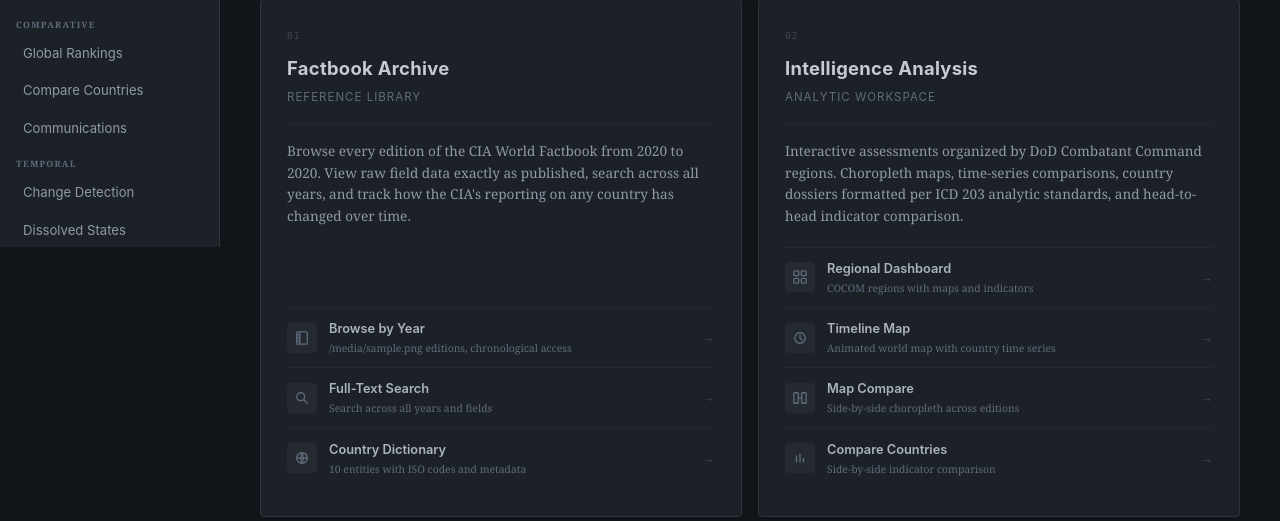
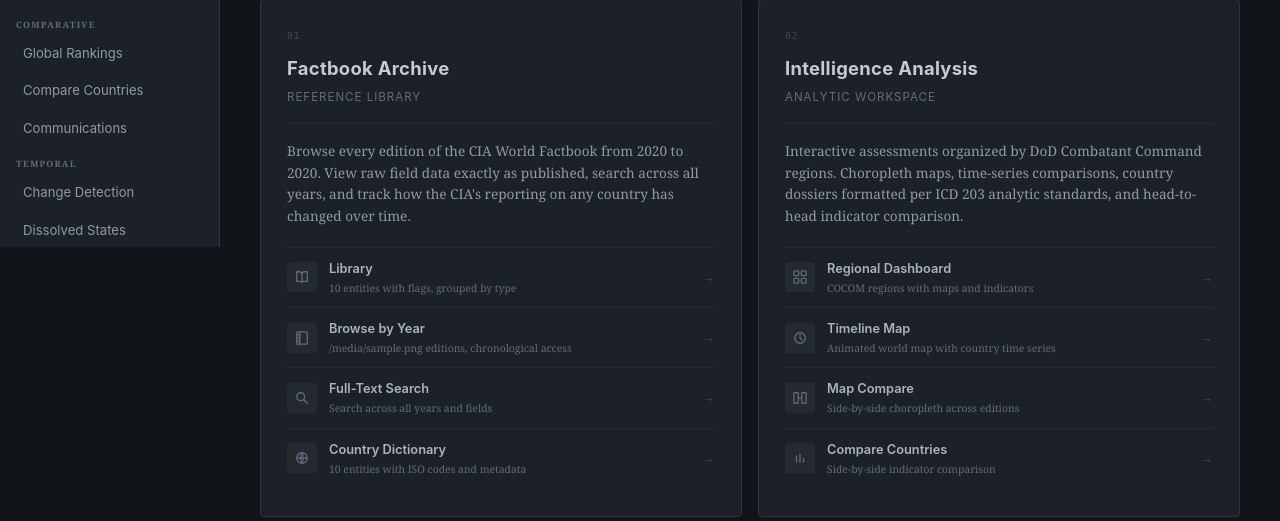
Before and after one commit to MilkMp/CIA-World-Factbooks-Archive-1990-2025, a FastAPI app: template webapp/templates/index.html in a window 1280 px wide. Shown: the part 554-1075 px from the top of the page. Run offline with FastAPI, Linux system fonts and the light colour scheme; the template is opened without the code that fills it: most values are stand-ins (such as "Sample title", 1, 10 or a date in 2020); parts of the project's set-up code (start-up, migrations or seed data) failed here and were passed over.

Commit message:
Add Library link to home page above Browse by Year
Co-Authored-By: Claude Opus 4.6 <noreply@anthropic.com>

```diff
--- a/webapp/templates/index.html
+++ b/webapp/templates/index.html
@@ -289,6 +289,14 @@
       and track how the CIA's reporting on any country has changed over time.
     </div>
     <div class="platform-links">
+      <a href="/archive/library" class="platform-link">
+        <div class="pl-icon"><svg width="14" height="14" viewBox="0 0 16 16" fill="none" stroke="#5F6B7C" stroke-width="1.5"><path d="M2 2h4l2 2 2-2h4v11H9l-1 1-1-1H2z"/><path d="M8 4v10"/></svg></div>
+        <div>
+          <div class="pl-text">Library</div>
+          <div class="pl-meta">{{ "{:,}".format(stats.master_countries) }} entities with flags, grouped by type</div>
+        </div>
+        <span class="pl-arrow">&rarr;</span>
+      </a>
       <a href="/archive" class="platform-link">
         <div class="pl-icon"><svg width="14" height="14" viewBox="0 0 16 16" fill="none" stroke="#5F6B7C" stroke-width="1.5"><rect x="2" y="1" width="12" height="14" rx="1"/><path d="M5.5 1v14M2 4.5h3.5M2 8h3.5M2 11.5h3.5"/></svg></div>
         <div>
```
